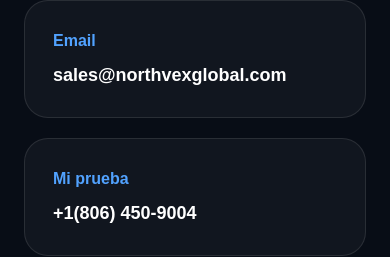
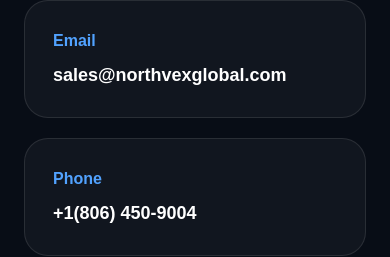
Before and after one commit to jaysonmendez372-eng/northvex-global, a Next.js app: page /contact in a window 390 px wide. Shown: the part 949-1206 px from the top of the page. Built offline with nearby package versions, Linux system fonts and the light colour scheme.

Commit message:
Restore Phone label

```diff
--- a/app/contact/page.tsx
+++ b/app/contact/page.tsx
@@ -139,7 +139,7 @@ sales@northvexglobal.com
 </div>
 
 <div className="rounded-3xl border border-white/10 bg-white/[0.04] p-7">
-<p className="font-semibold text-blue-400">Mi prueba</p>
+<p className="font-semibold text-blue-400">Phone</p>
 
 <p className="mt-2 text-lg font-semibold">
 +1(806) 450-9004
```
